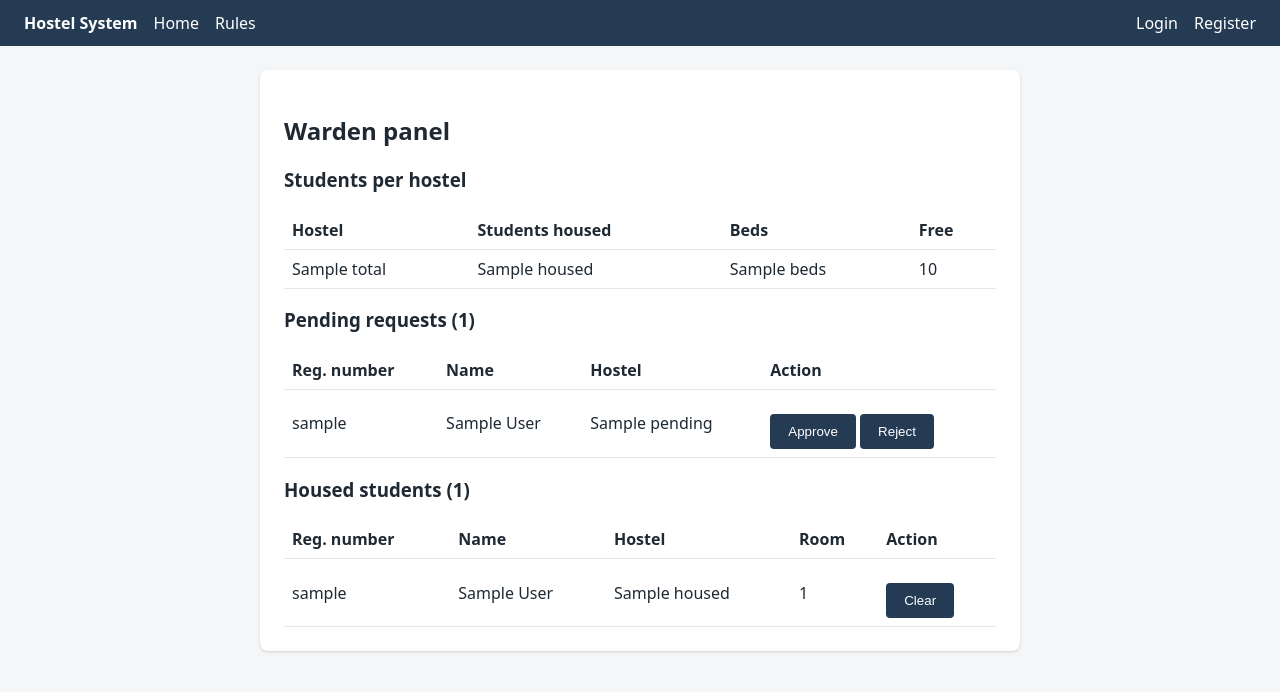
After one commit to alecki-coder/Hostel_System, a Flask app: template templates/warden.html in a window 1280 px wide. The commit adds this page. Shown: the top 692 px of the page. Run offline with Flask 3, Linux system fonts and the light colour scheme; the template is opened without the code that fills it: most values are stand-ins (such as "Sample title", 1, 10 or a date in 2020).

Commit message:
Add warden panel template and warden navigation link

```diff
--- a/templates/base.html
+++ b/templates/base.html
@@ -31,6 +31,9 @@
     {% if session.get('role') == 'student' %}
       <a href="/book">My booking</a>
     {% endif %}
+    {% if session.get('role') == 'warden' %}
+      <a href="/warden">Warden panel</a>
+    {% endif %}
     <span class="spacer"></span>
     {% if session.get('user_id') %}
       <span>{{ session.get('full_name') }} ({{ session.get('role') }})</span>
--- /dev/null
+++ b/templates/warden.html
@@ -0,0 +1,69 @@
+{% extends "base.html" %}
+{% block title %}Warden panel{% endblock %}
+{% block content %}
+<div class="card">
+  <h2>Warden panel</h2>
+
+  <h3>Students per hostel</h3>
+  <table>
+    <tr><th>Hostel</th><th>Students housed</th><th>Beds</th><th>Free</th></tr>
+    {% for h in totals %}
+    <tr>
+      <td>{{ h.name }}</td>
+      <td>{{ h.housed }}</td>
+      <td>{{ h.beds }}</td>
+      <td>{{ h.beds - h.housed }}</td>
+    </tr>
+    {% endfor %}
+  </table>
+
+  <h3>Pending requests ({{ pending|length }})</h3>
+  {% if pending %}
+  <table>
+    <tr><th>Reg. number</th><th>Name</th><th>Hostel</th><th>Action</th></tr>
+    {% for b in pending %}
+    <tr>
+      <td>{{ b.username }}</td>
+      <td>{{ b.full_name }}</td>
+      <td>{{ b.hostel_name }}</td>
+      <td>
+        <form method="post" action="/warden/approve/{{ b.id }}" style="display:inline">
+          <input type="hidden" name="csrf_token" value="{{ csrf_token() }}">
+          <button type="submit">Approve</button>
+        </form>
+        <form method="post" action="/warden/reject/{{ b.id }}" style="display:inline">
+          <input type="hidden" name="csrf_token" value="{{ csrf_token() }}">
+          <button type="submit">Reject</button>
+        </form>
+      </td>
+    </tr>
+    {% endfor %}
+  </table>
+  {% else %}
+    <p>No pending requests.</p>
+  {% endif %}
+
+  <h3>Housed students ({{ housed|length }})</h3>
+  {% if housed %}
+  <table>
+    <tr><th>Reg. number</th><th>Name</th><th>Hostel</th><th>Room</th><th>Action</th></tr>
+    {% for b in housed %}
+    <tr>
+      <td>{{ b.username }}</td>
+      <td>{{ b.full_name }}</td>
+      <td>{{ b.hostel_name }}</td>
+      <td>{{ b.room_number }}</td>
+      <td>
+        <form method="post" action="/warden/clear/{{ b.id }}" style="display:inline">
+          <input type="hidden" name="csrf_token" value="{{ csrf_token() }}">
+          <button type="submit">Clear</button>
+        </form>
+      </td>
+    </tr>
+    {% endfor %}
+  </table>
+  {% else %}
+    <p>No students are housed yet.</p>
+  {% endif %}
+</div>
+{% endblock %}
```
